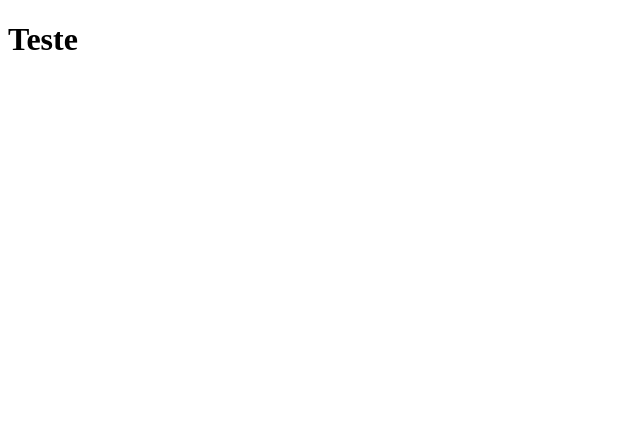
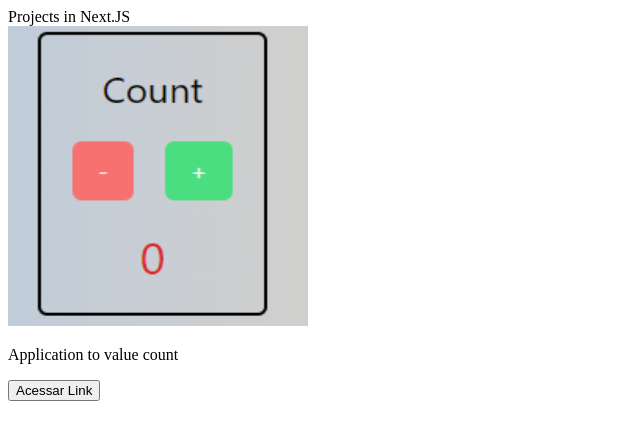
Before and after one commit to leogrocha/Projects-NextJS, a Next.js app: page / in a window 1280 px wide. Shown: the top 440 px of the page, without its empty margins (0-640 px from the left). Built offline with nearby package versions, Linux system fonts and the light colour scheme.

Commit message:
Add Count

```diff
--- /dev/null
+++ b/src/components/globals/Button.tsx
@@ -0,0 +1,22 @@
+interface ButtonProps {
+    className?: string,
+    onClick?: () => void,
+    children: any,
+}
+
+const Button = (props: ButtonProps) => {
+
+    return(
+        <button
+        className={`
+        text-white px-4 py-2 rounded-md
+        ${props.className}
+        `}
+        onClick={props.onClick}
+        >
+            {props.children}
+        </button>
+    )
+}
+
+export default Button;
--- /dev/null
+++ b/src/components/globals/Card.tsx
@@ -0,0 +1,35 @@
+import { loadGetInitialProps } from 'next/dist/shared/lib/utils';
+import Image from 'next/image';
+import Count from '../../public/count.png';
+import Button from './Button';
+
+interface CardProps {
+    image: any,
+    description: string,
+    link: any,
+}
+
+const Card = (props: CardProps) => {
+    return(
+        <div className="flex justify-center items-center flex-col">
+            <div className="border-2 border-black rounded-md ">
+                <div className="border-2 w-32 h-32">
+                    {props.image}
+                </div>
+
+                <div className={`
+                border-2  w-32 h-28 flex justify-center items-center
+                text-center bg-blue-200
+                `}>
+                    <p>{props.description}</p>
+                </div>
+            </div>
+
+            <div className='flex justify-center items-center'>
+                    {props.link}
+            </div>
+        </div>
+    )
+}
+
+export default Card;
--- /dev/null
+++ b/src/components/globals/Title.tsx
@@ -0,0 +1,16 @@
+interface TitleProps {
+    title: string,
+    className?: string,
+}
+
+const Title = (props: TitleProps) => {
+    return(
+        <div className={`
+        ${props.className}
+        flex justify-center items-center text-2xl`}>
+            {props.title}
+        </div>
+    )
+}
+
+export default Title;
--- /dev/null
+++ b/src/pages/count.tsx
@@ -0,0 +1,9 @@
+import Main from "../components/count/Main";
+
+const Count = () => {
+    return(
+        <Main />
+    )
+}
+
+export default Count;
--- a/src/pages/index.tsx
+++ b/src/pages/index.tsx
@@ -1,8 +1,38 @@
+import Card from "../components/globals/Card";
+import Title from "../components/globals/Title";
+import Image from 'next/image';
+import ImageCount from '../public/count.png';
+import Button from "../components/globals/Button";
+
 const Home = () => {
   return(
-    <div>
-      <h1>Teste</h1>
-    </div>
+    <>
+      <Title title="Projects in Next.JS"/>
+
+      <div className="mt-10 flex ml-5">
+          <Card
+          image={
+            <Image
+            src={ImageCount}
+            alt="Count"
+            width={300}
+            height={300}
+            />
+          }
+          description="Application to value count"
+          link={
+            <Button
+            className="text-sky-600"
+            onClick={() => window.open('http://localhost:3000/count')}
+            >
+              Acessar Link
+            </Button>
+          }
+          />
+
+
+      </div>
+    </>
   )
 }
 
```
Also changed, not shown: src/components/count/Main.tsx (added, +49 -0 lines), src/components/globals/Container.tsx (added, +15 -0 lines), src/public/count.png (added).
